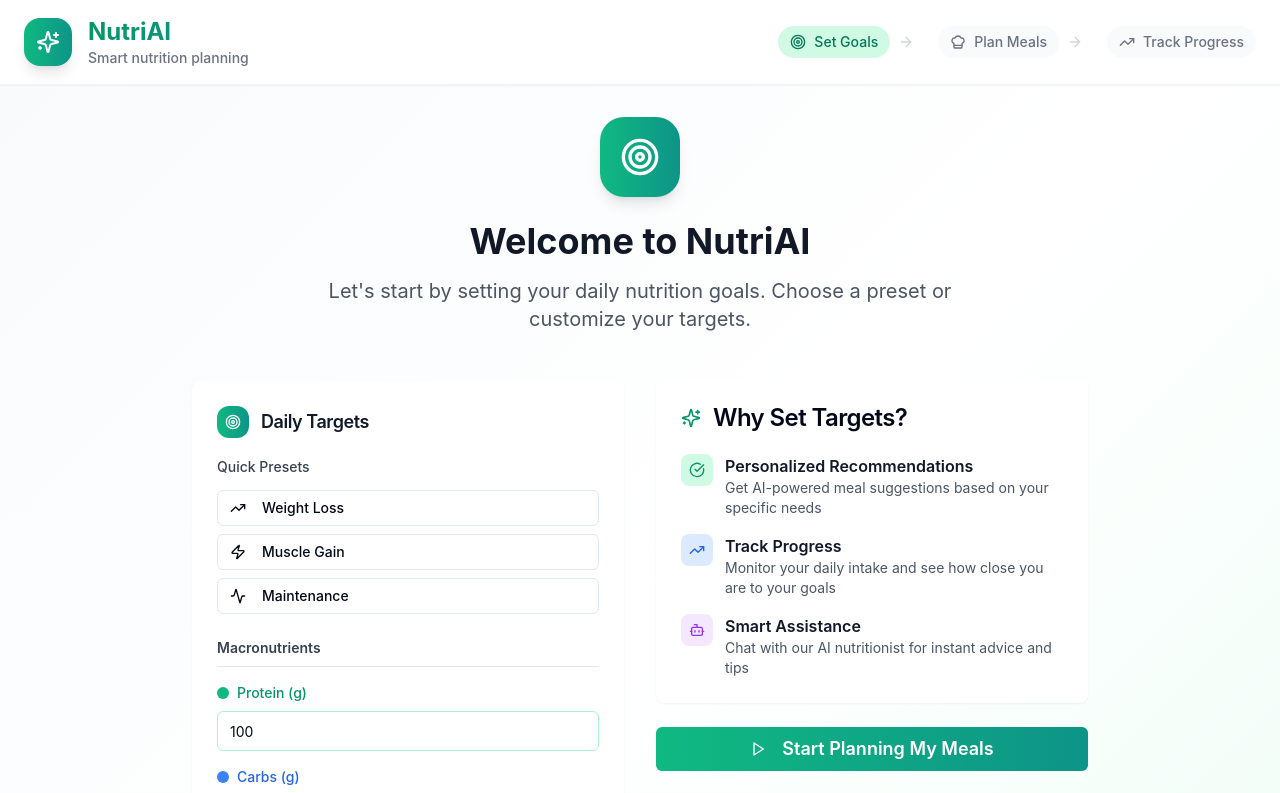
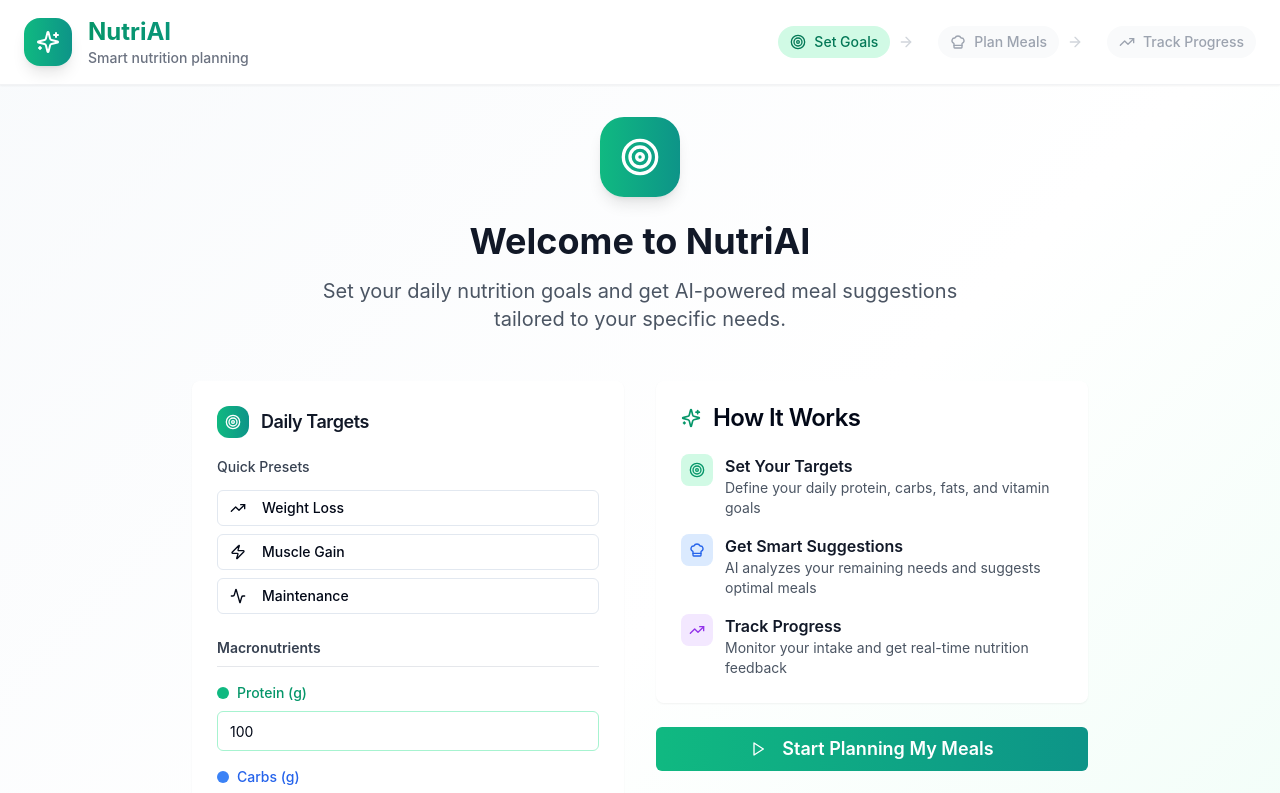
Before and after one commit to MuhammadAman02/hst-ai-5c35950b-bf35-40c8-a86a-7bd4a065f646, a React (Vite) app: page / in a window 1280 px wide. Shown: the top 793 px of the page. Built offline with nearby package versions, Linux system fonts and the light colour scheme.

Commit message:
update file

```diff
--- a/src/pages/Index.tsx
+++ b/src/pages/Index.tsx
@@ -90,9 +90,15 @@ const Index = () => {
   };
 
   const handleTargetsSet = (targets: NutritionTargets) => {
+    console.log('Setting new targets:', targets);
     setNutritionTargets(targets);
     setHasSetTargets(true);
     setCurrentStep('planning');
+  };
+
+  const handleStepChange = (step: 'setup' | 'planning' | 'tracking') => {
+    console.log('Changing step to:', step);
+    setCurrentStep(step);
   };
 
   const steps = [
@@ -123,19 +129,23 @@ const Index = () => {
             <div className="hidden md:flex items-center space-x-4">
               {steps.map((step, index) => (
                 <div key={step.id} className="flex items-center">
-                  <div className={`flex items-center space-x-2 px-3 py-1.5 rounded-full transition-all duration-200 ${
+                  <button
+                    onClick={() => handleStepChange(step.id as 'setup' | 'planning' | 'tracking')}
+                    className={`flex items-center space-x-2 px-3 py-1.5 rounded-full transition-all duration-200 cursor-pointer ${
                       currentStep === step.id
                         ? 'bg-emerald-100 text-emerald-700'
-                      : hasSetTargets && index <= steps.findIndex(s => s.id === currentStep)
-                        ? 'bg-green-50 text-green-600'
-                        : 'bg-gray-50 text-gray-500'
-                  }`}>
+                        : hasSetTargets || step.id === 'setup'
+                          ? 'bg-gray-50 text-gray-600 hover:bg-emerald-50 hover:text-emerald-600'
+                          : 'bg-gray-50 text-gray-400 cursor-not-allowed'
+                    }`}
+                    disabled={!hasSetTargets && step.id !== 'setup'}
+                  >
                     <step.icon className="w-4 h-4" />
                     <span className="text-sm font-medium">{step.title}</span>
                     {hasSetTargets && index <= steps.findIndex(s => s.id === currentStep) && (
                       <CheckCircle className="w-4 h-4" />
                     )}
-                  </div>
+                  </button>
                   {index < steps.length - 1 && (
                     <ArrowRight className="w-4 h-4 text-gray-300 mx-2" />
                   )}
@@ -157,7 +167,7 @@ const Index = () => {
               </div>
               <h2 className="text-4xl font-bold text-gray-900 mb-4">Welcome to NutriAI</h2>
               <p className="text-xl text-gray-600 mb-8 max-w-2xl mx-auto">
-                Let's start by setting your daily nutrition goals. Choose a preset or customize your targets.
+                Set your daily nutrition goals and get AI-powered meal suggestions tailored to your specific needs.
               </p>
             </div>
 
@@ -174,35 +184,35 @@ const Index = () => {
                   <CardHeader>
                     <CardTitle className="flex items-center gap-3">
                       <Sparkles className="h-5 w-5 text-emerald-600" />
-                      Why Set Targets?
+                      How It Works
                     </CardTitle>
                   </CardHeader>
                   <CardContent className="space-y-4">
                     <div className="flex items-start gap-3">
                       <div className="w-8 h-8 bg-emerald-100 rounded-lg flex items-center justify-center flex-shrink-0">
-                        <CheckCircle className="w-4 h-4 text-emerald-600" />
+                        <Target className="w-4 h-4 text-emerald-600" />
                       </div>
                       <div>
-                        <h4 className="font-semibold text-gray-900">Personalized Recommendations</h4>
-                        <p className="text-sm text-gray-600">Get AI-powered meal suggestions based on your specific needs</p>
+                        <h4 className="font-semibold text-gray-900">Set Your Targets</h4>
+                        <p className="text-sm text-gray-600">Define your daily protein, carbs, fats, and vitamin goals</p>
                       </div>
                     </div>
                     <div className="flex items-start gap-3">
                       <div className="w-8 h-8 bg-blue-100 rounded-lg flex items-center justify-center flex-shrink-0">
-                        <TrendingUp className="w-4 h-4 text-blue-600" />
+                        <ChefHat className="w-4 h-4 text-blue-600" />
                       </div>
                       <div>
-                        <h4 className="font-semibold text-gray-900">Track Progress</h4>
-                        <p className="text-sm text-gray-600">Monitor your daily intake and see how close you are to your goals</p>
+                        <h4 className="font-semibold text-gray-900">Get Smart Suggestions</h4>
+                        <p className="text-sm text-gray-600">AI analyzes your remaining needs and suggests optimal meals</p>
                       </div>
                     </div>
                     <div className="flex items-start gap-3">
                       <div className="w-8 h-8 bg-purple-100 rounded-lg flex items-center justify-center flex-shrink-0">
-                        <Bot className="w-4 h-4 text-purple-600" />
+                        <TrendingUp className="w-4 h-4 text-purple-600" />
                       </div>
                       <div>
-                        <h4 className="font-semibold text-gray-900">Smart Assistance</h4>
-                        <p className="text-sm text-gray-600">Chat with our AI nutritionist for instant advice and tips</p>
+                        <h4 className="font-semibold text-gray-900">Track Progress</h4>
+                        <p className="text-sm text-gray-600">Monitor your intake and get real-time nutrition feedback</p>
                       </div>
                     </div>
                   </CardContent>
@@ -227,16 +237,26 @@ const Index = () => {
             <div className="flex items-center justify-between">
               <div>
                 <h2 className="text-3xl font-bold text-gray-900">Plan Your Meals</h2>
-                <p className="text-gray-600 mt-2">Add ingredients or complete meals to build your daily nutrition plan</p>
+                <p className="text-gray-600 mt-2">Get AI-powered suggestions based on your remaining nutritional needs</p>
               </div>
+              <div className="flex gap-3">
                 <Button
-                onClick={() => setCurrentStep('tracking')}
+                  variant="outline"
+                  onClick={() => handleStepChange('setup')}
+                  className="hover:bg-emerald-50 hover:text-emerald-700"
+                >
+                  <Target className="w-4 h-4 mr-2" />
+                  Adjust Goals
+                </Button>
+                <Button
+                  onClick={() => handleStepChange('tracking')}
                   className="gradient-primary hover:shadow-lg text-white"
                   disabled={currentNutrition.calories === 0}
                 >
                   View Progress
                   <ArrowRight className="w-4 h-4 ml-2" />
                 </Button>
+              </div>
             </div>
 
             <div className="grid grid-cols-12 gap-8">
@@ -254,46 +274,30 @@ const Index = () => {
                 <Card className="glass-card">
                   <CardHeader>
                     <CardTitle className="text-lg font-semibold flex items-center gap-2">
-                      <Search className="h-5 w-5 text-emerald-600" />
-                      Add to Your Plan
+                      <Sparkles className="h-5 w-5 text-emerald-600" />
+                      Smart Suggestions
                     </CardTitle>
+                    <p className="text-sm text-gray-600">Based on your remaining nutrition needs</p>
                   </CardHeader>
                   <CardContent>
-                    <Tabs defaultValue="search" className="w-full">
-                      <TabsList className="grid w-full grid-cols-2 bg-gray-50 p-1 rounded-xl">
-                        <TabsTrigger
-                          value="search"
-                          className="flex items-center space-x-2 rounded-lg data-[state=active]:bg-white data-[state=active]:shadow-sm"
-                        >
-                          <Search className="h-4 w-4" />
-                          <span>Ingredients</span>
-                        </TabsTrigger>
-                        <TabsTrigger
-                          value="suggestions"
-                          className="flex items-center space-x-2 rounded-lg data-[state=active]:bg-white data-[state=active]:shadow-sm"
-                        >
-                          <ChefHat className="h-4 w-4" />
-                          <span>Meals</span>
-                        </TabsTrigger>
-                      </TabsList>
-
-                      <div className="mt-4">
-                        <TabsContent value="search" className="mt-0">
-                          <IngredientSearch onAddIngredient={handleAddIngredient} />
-                        </TabsContent>
-
-                        <TabsContent value="suggestions" className="mt-0">
                     <MealSuggestions
                       progress={dailyProgress}
                       onAddMeal={handleAddMeal}
                     />
-                        </TabsContent>
-                      </div>
-                    </Tabs>
                   </CardContent>
                 </Card>
 
-                <AIChat progress={dailyProgress} />
+                <Card className="glass-card">
+                  <CardHeader>
+                    <CardTitle className="text-lg font-semibold flex items-center gap-2">
+                      <Search className="h-5 w-5 text-blue-600" />
+                      Search Ingredients
+                    </CardTitle>
+                  </CardHeader>
+                  <CardContent>
+                    <IngredientSearch onAddIngredient={handleAddIngredient} />
+                  </CardContent>
+                </Card>
               </div>
             </div>
           </div>
@@ -310,14 +314,14 @@ const Index = () => {
               <div className="flex gap-3">
                 <Button
                   variant="outline"
-                  onClick={() => setCurrentStep('planning')}
+                  onClick={() => handleStepChange('planning')}
                   className="hover:bg-gray-50"
                 >
                   <ArrowRight className="w-4 h-4 mr-2 rotate-180" />
                   Back to Planning
                 </Button>
                 <Button
-                  onClick={() => setCurrentStep('setup')}
+                  onClick={() => handleStepChange('setup')}
                   variant="outline"
                   className="hover:bg-emerald-50 hover:text-emerald-700"
                 >
```
Lines whose indentation alone changed are shown as unchanged.
